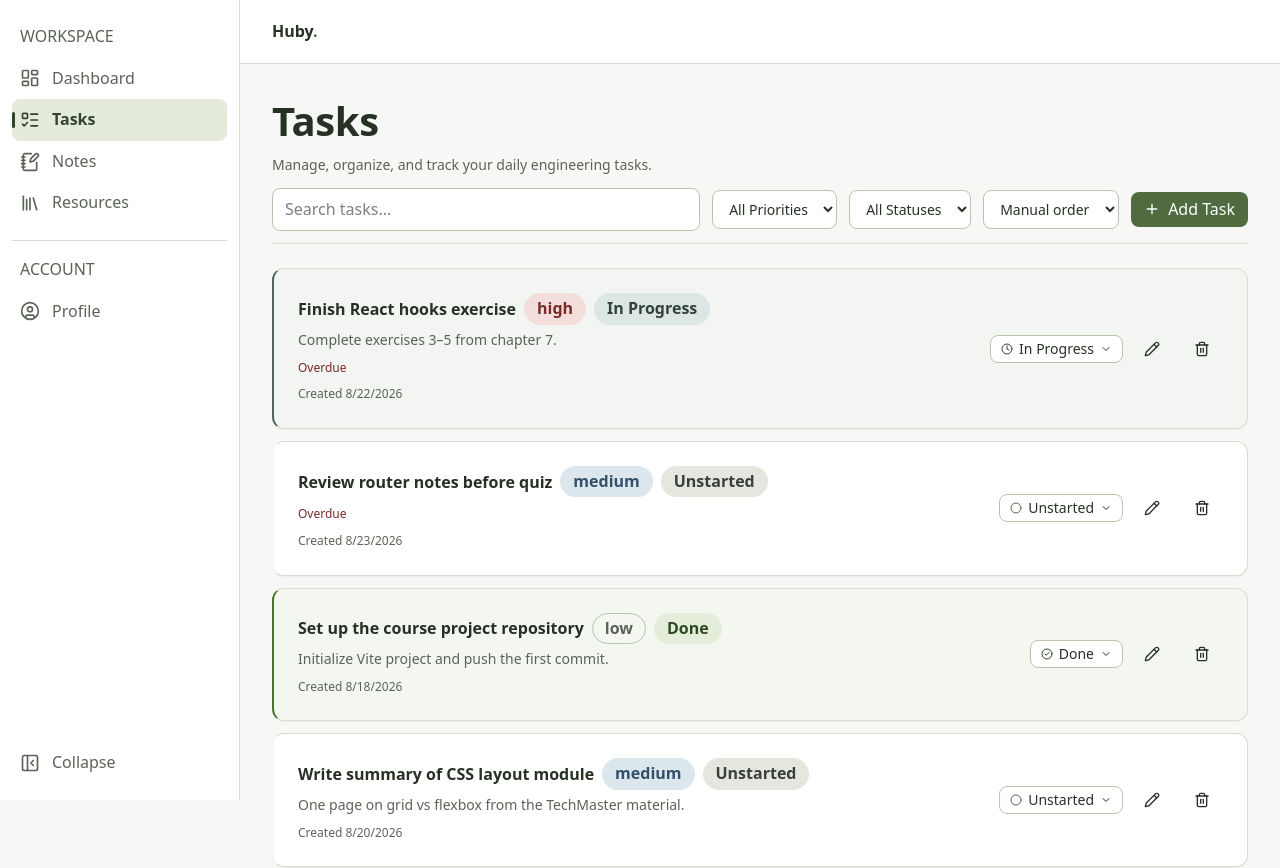
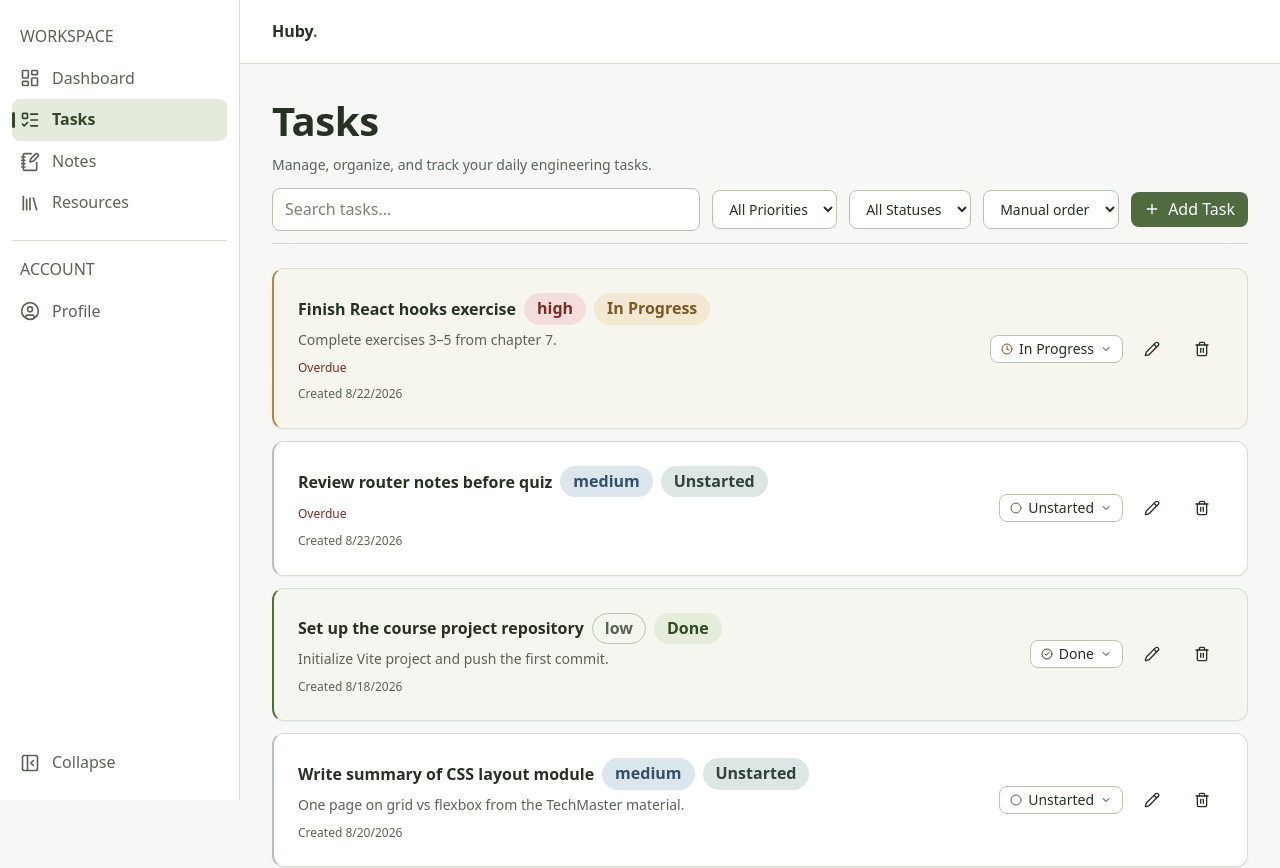
Before and after one commit to Ziad-Amr1/student-learning-hub, a React (Vite) app: page /tasks in a window 1280 px wide. Shown: the top 868 px of the page. Built offline with nearby package versions, Linux system fonts and the light colour scheme.

Commit message:
fix: restore semantic card status visuals

```diff
--- a/src/components/ui/StatusDropdown.jsx
+++ b/src/components/ui/StatusDropdown.jsx
@@ -23,7 +23,7 @@ const STATUS_OPTIONS = TASK_STATUSES.map((value) => ({
 
 const STATUS_ICON_STYLE = {
   unstarted: 'text-muted-foreground',
-  'in-progress': 'text-accent-strong',
+  'in-progress': 'text-warning-strong',
   deferred: 'text-info-strong',
   done: 'text-success-strong',
   cancelled: 'text-destructive-strong',
--- /dev/null
+++ b/src/constants/cardStatus.js
@@ -0,0 +1,45 @@
+export const PRIORITY_VARIANT = {
+  low: 'outline',
+  medium: 'info',
+  high: 'danger',
+}
+
+export const STATUS_VISUALS = {
+  unstarted: {
+    badgeVariant: 'accent',
+    borderClass: 'border-l-accent/40',
+    bgClass: '',
+  },
+
+  'in-progress': {
+    badgeVariant: 'warning',
+    borderClass: 'border-l-warning',
+    bgClass: '!bg-warning-soft/20',
+  },
+
+  deferred: {
+    badgeVariant: 'info',
+    borderClass: 'border-l-info',
+    bgClass: '!bg-info-soft/20',
+  },
+
+  done: {
+    badgeVariant: 'success',
+    borderClass: 'border-l-success',
+    bgClass: '!bg-success-soft/20',
+  },
+
+  cancelled: {
+    badgeVariant: 'danger',
+    borderClass: 'border-l-destructive',
+    bgClass: '!bg-destructive-soft/20',
+  },
+}
+
+export const PINNED_CARD_VISUAL = {
+  borderClass: 'border-l-2 border-l-accent',
+  bgClass: '!bg-accent-soft/20',
+}
+
+export const PIN_BUTTON_ACTIVE_CLASSES =
+  '!bg-primary-soft text-primary-strong hover:not-disabled:!bg-primary-soft/80'
--- a/src/pages/Dashboard.jsx
+++ b/src/pages/Dashboard.jsx
@@ -3,6 +3,7 @@ import { getGreeting } from '../utils/greeting'
 import useLocalStorage from '../hooks/useLocalStorage'
 import { TASKS } from '../data/tasks'
 import { normalizeTaskStatus } from '../utils/taskStatus'
+import { STATUS_VISUALS } from '../constants/cardStatus'
 import { CircleCheckBig, CircleDashed, CircleDot, ListTodo } from 'lucide-react'
 import StatCard from './dashboard/StatCard'
 import QuickActions from './dashboard/QuickActions'
@@ -22,13 +23,13 @@ export default function Dashboard() {
     {
       label: 'In progress',
       value: tasks.filter((task) => task.status === 'in-progress').length,
-      badge: { label: 'active', variant: 'accent' },
+      badge: { label: 'active', variant: STATUS_VISUALS['in-progress'].badgeVariant },
       Icon: CircleDot,
     },
     {
       label: 'Completed',
       value: tasks.filter((task) => task.status === 'done').length,
-      badge: { label: 'keep going', variant: 'success' },
+      badge: { label: 'keep going', variant: STATUS_VISUALS.done.badgeVariant },
       Icon: CircleCheckBig,
     },
   ]
--- a/src/pages/notes/NoteCard.jsx
+++ b/src/pages/notes/NoteCard.jsx
@@ -1,6 +1,7 @@
 import { Pin, Pencil, Trash2 } from 'lucide-react'
 import { cx } from '../../utils/cx'
 import { timeAgo } from '../../utils/date'
+import { PINNED_CARD_VISUAL, PIN_BUTTON_ACTIVE_CLASSES } from '../../constants/cardStatus'
 import Button from '../../components/ui/Button'
 import Badge from '../../components/ui/Badge'
 import Card from '../../components/ui/Card'
@@ -13,7 +14,7 @@ export default function NoteCard({ note, onEdit, onTogglePin, onDelete }) {
       className={cx(
         'p-5 flex flex-col justify-between space-y-3 transition-[border-color,background-color]',
         note.pinned
-          ? 'border-l-2 border-l-accent bg-accent-soft/20'
+          ? cx(PINNED_CARD_VISUAL.borderClass, PINNED_CARD_VISUAL.bgClass)
           : 'hover:border-border/80'
       )}
     >
@@ -40,7 +41,7 @@ export default function NoteCard({ note, onEdit, onTogglePin, onDelete }) {
             aria-label={note.pinned ? 'Unpin note' : 'Pin note'}
             aria-pressed={note.pinned}
             className={cx(
-              note.pinned && 'bg-primary-soft text-primary-strong hover:not-disabled:bg-primary-soft/80'
+              note.pinned && PIN_BUTTON_ACTIVE_CLASSES
             )}
           >
             <Pin className={cx('w-(--icon-sm) h-(--icon-sm)', note.pinned && 'fill-current')} />
--- a/src/pages/resources/ResourceCard.jsx
+++ b/src/pages/resources/ResourceCard.jsx
@@ -1,5 +1,6 @@
 import { ExternalLink, Pin, Pencil, Trash2, ImageOff } from 'lucide-react'
 import { cx } from '../../utils/cx'
+import { PINNED_CARD_VISUAL, PIN_BUTTON_ACTIVE_CLASSES } from '../../constants/cardStatus'
 import Button from '../../components/ui/Button'
 import Badge from '../../components/ui/Badge'
 import Card from '../../components/ui/Card'
@@ -13,8 +14,6 @@ const CATEGORY_VARIANT = {
   other: 'outline',
 }
 
-const PINNED_CARD_CLASS = 'border-l-2 border-l-accent bg-accent-soft/20'
-
 function ResourceActions({ resource, onTogglePin, onEdit, onDelete }) {
   return (
     <div className="flex items-center gap-1">
@@ -25,7 +24,7 @@ function ResourceActions({ resource, onTogglePin, onEdit, onDelete }) {
         aria-label={resource.pinned ? 'Unpin resource' : 'Pin resource'}
         aria-pressed={resource.pinned}
         className={cx(
-          resource.pinned && 'bg-primary-soft text-primary-strong hover:not-disabled:bg-primary-soft/80'
+          resource.pinned && PIN_BUTTON_ACTIVE_CLASSES
         )}
       >
         <Pin className={cx('w-(--icon-sm) h-(--icon-sm)', resource.pinned && 'fill-current')} />
@@ -62,7 +61,9 @@ function ResourceActions({ resource, onTogglePin, onEdit, onDelete }) {
 }
 
 export default function ResourceCard({ resource, viewMode = 'list', onEdit, onTogglePin, onDelete }) {
-  const pinnedClass = resource.pinned ? PINNED_CARD_CLASS : ''
+  const pinnedClass = resource.pinned
+    ? cx(PINNED_CARD_VISUAL.borderClass, PINNED_CARD_VISUAL.bgClass)
+    : ''
 
   if (viewMode === 'grid-preview') {
     return (
--- a/src/pages/tasks/TaskCard.jsx
+++ b/src/pages/tasks/TaskCard.jsx
@@ -1,44 +1,22 @@
 import { Pencil, Trash2 } from 'lucide-react'
 import { cx } from '../../utils/cx'
 import { formatDueDate } from '../../utils/date'
-import { normalizeTaskStatus, TASK_STATUS_LABELS } from '../../utils/taskStatus'
+import {
+  normalizeTaskStatus,
+  TASK_STATUS_LABELS,
+} from '../../utils/taskStatus'
+import {
+  PRIORITY_VARIANT,
+  STATUS_VISUALS,
+} from '../../constants/cardStatus'
 import Button from '../../components/ui/Button'
 import Badge from '../../components/ui/Badge'
 import Card from '../../components/ui/Card'
 import StatusDropdown from '../../components/ui/StatusDropdown'
 
-const PRIORITY_VARIANT = {
-  low: 'outline',
-  medium: 'info',
-  high: 'danger',
-}
-
-const STATUS_VARIANT = {
-  unstarted: 'secondary',
-  'in-progress': 'accent',
-  deferred: 'info',
-  done: 'success',
-  cancelled: 'danger',
-}
-
-const STATUS_BORDER_CLASS = {
-  unstarted: 'border-l-muted/40',
-  'in-progress': 'border-l-accent',
-  deferred: 'border-l-info',
-  done: 'border-l-success',
-  cancelled: 'border-l-destructive',
-}
-
-const STATUS_BG_CLASS = {
-  unstarted: '',
-  'in-progress': '!bg-accent-soft/20',
-  deferred: '!bg-info-soft/20',
-  done: '!bg-success-soft/20',
-  cancelled: '!bg-destructive-soft/20',
-}
-
 export default function TaskCard({ task, onEdit, onUpdateStatus, onDelete }) {
   const status = normalizeTaskStatus(task.status)
+  const statusVisual = STATUS_VISUALS[status] ?? STATUS_VISUALS.unstarted
   const due = formatDueDate(task.dueDate)
 
   return (
@@ -46,15 +24,15 @@ export default function TaskCard({ task, onEdit, onUpdateStatus, onDelete }) {
       className={cx(
         'p-4 flex flex-col sm:flex-row items-start sm:items-center justify-between gap-4',
         'border-l-2 transition-[border-color,background-color]',
-        STATUS_BORDER_CLASS[status] ?? '',
-        STATUS_BG_CLASS[status] ?? ''
+        statusVisual.borderClass,
+        statusVisual.bgClass
       )}
     >
       <div className="space-y-1 flex-1 min-w-0">
         <div className="flex items-center gap-2 flex-wrap">
           <h3 className="text-base font-bold text-foreground truncate">{task.title}</h3>
           <Badge variant={PRIORITY_VARIANT[task.priority] ?? 'outline'}>{task.priority}</Badge>
-          <Badge variant={STATUS_VARIANT[status] ?? 'secondary'}>
+          <Badge variant={statusVisual.badgeVariant}>
             {TASK_STATUS_LABELS[status] ?? status}
           </Badge>
         </div>
```
Also changed, not shown: 1 other file (tests, documents, lock files or other folders).
